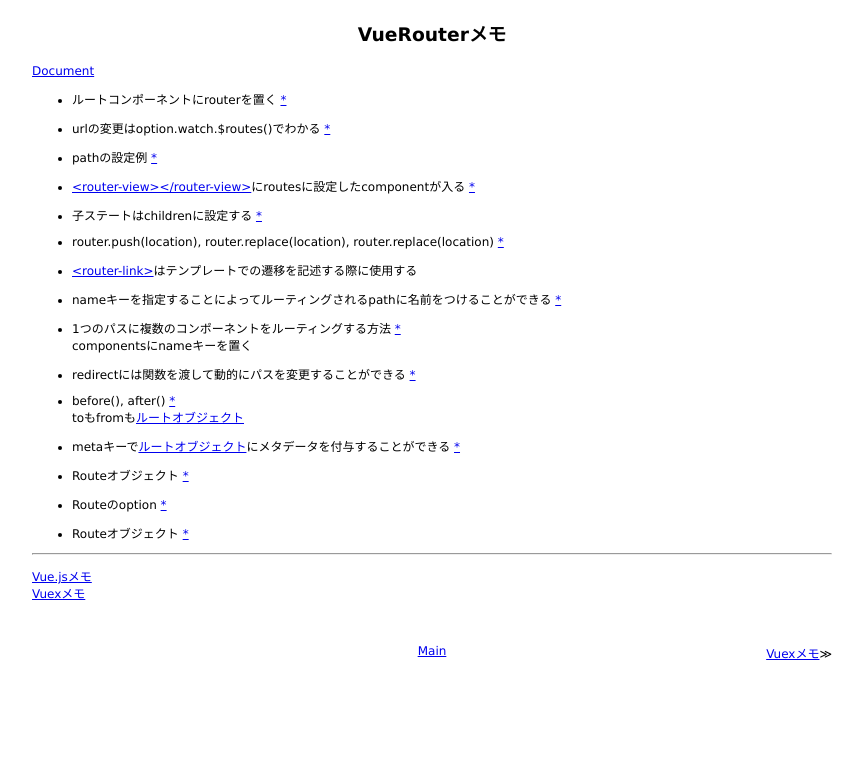
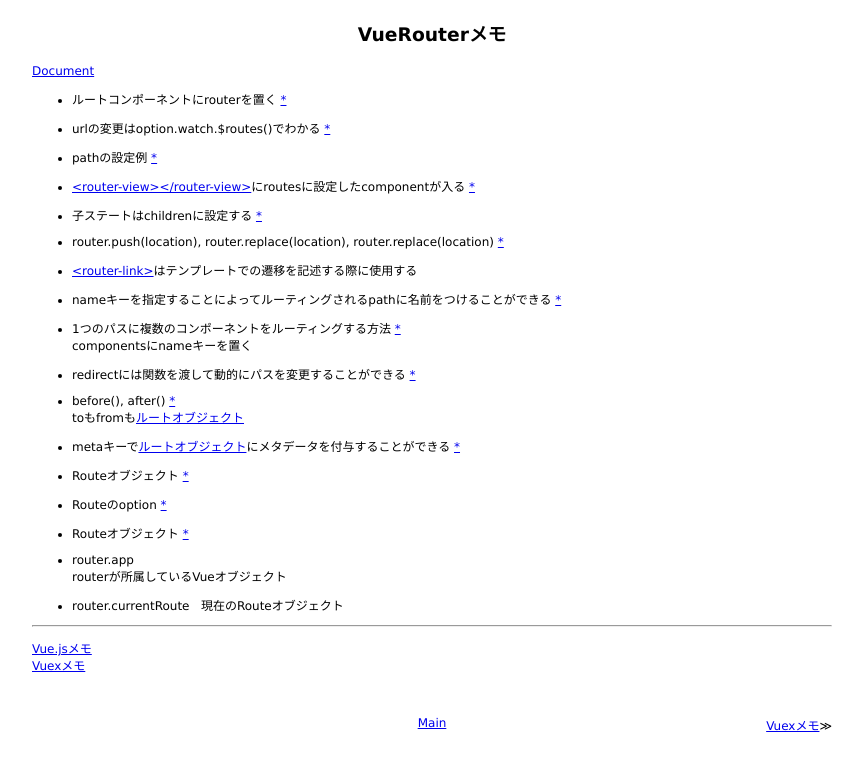
Before and after one commit to 38elements/38elements.github.com, a Jekyll site: the page built from _posts/2017-01-15-vue-router.md, in a window 1280 px wide. Shown: the top 771 px of the page, without its empty margins (208-1071 px from the left). Built offline with Jekyll 4.4.1, drawn with Linux system fonts in a browser that asks for light colours.

Commit message:
Update 2017-01-15-vue-router.md

```diff
--- a/_posts/2017-01-15-vue-router.md
+++ b/_posts/2017-01-15-vue-router.md
@@ -35,6 +35,13 @@ toもfromも[ルートオブジェクト](https://router.vuejs.org/en/api/route-
 * Routeのoption [\*](https://router.vuejs.org/ja/api/options.html)
 
 * Routeオブジェクト [\*](https://router.vuejs.org/en/api/router-instance.html)
+
+* router.app
+routerが所属しているVueオブジェクト
+
+* router.currentRoute
+現在のRouteオブジェクト
+
 <hr>
 [Vue.jsメモ](/2016/12/20/vuejs.html)
 [Vuexメモ](/2017/01/14/vuex.html)
```
